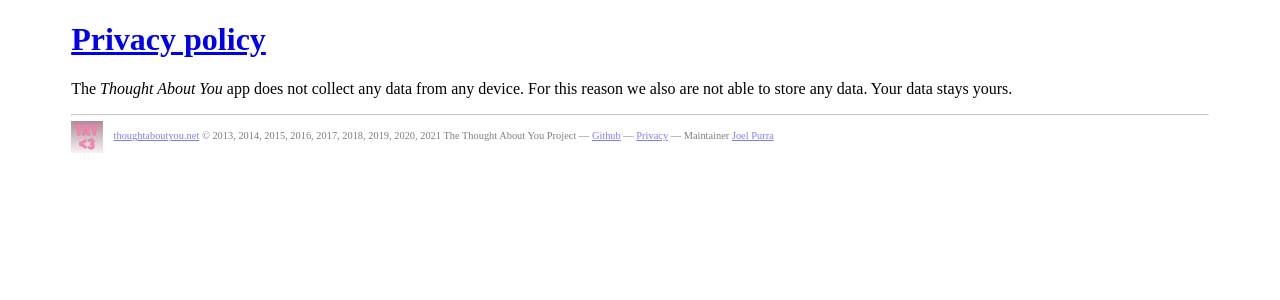
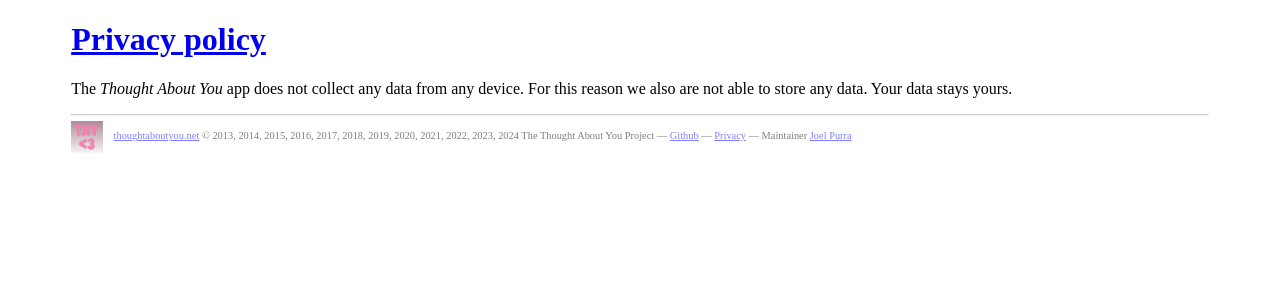
Before and after one commit to thoughtaboutyou/thoughtaboutyou.github.io, a Jekyll site: the page built from about/privacy/index.md, in a window 1280 px wide. Shown: the top 300 px of the page. Built offline with Jekyll 4.4.1, drawn with Linux system fonts in a browser that asks for light colours; some web fonts are replaced.

Commit message:
Update copyright years

```diff
--- a/_layouts/page.html
+++ b/_layouts/page.html
@@ -24,7 +24,7 @@
     {{ content }}
   <footer class="container">
     <hr />
-    <a href="/"><img src="/resources/images/logo/square-32.png" alt="Thought About You logotype" title="Thought About You logotype" />{{ site.projectUrlReadable }}</a> &copy; 2013, 2014, 2015, 2016, 2017, 2018, 2019, 2020, 2021 The Thought About You Project — <a href="https://github.com/thoughtaboutyou">Github</a> — <a href="/about/privacy/">Privacy</a> — Maintainer <a href="https://joelpurra.com/">Joel Purra</a>
+    <a href="/"><img src="/resources/images/logo/square-32.png" alt="Thought About You logotype" title="Thought About You logotype" />{{ site.projectUrlReadable }}</a> &copy; 2013, 2014, 2015, 2016, 2017, 2018, 2019, 2020, 2021, 2022, 2023, 2024 The Thought About You Project — <a href="https://github.com/thoughtaboutyou">Github</a> — <a href="/about/privacy/">Privacy</a> — Maintainer <a href="https://joelpurra.com/">Joel Purra</a>
   </footer>
  <!--<script type="text/javascript" src="/resources/javascript/main.js"></script>-->
  {% include ga.html %}
```
Also changed, not shown: README.md.
